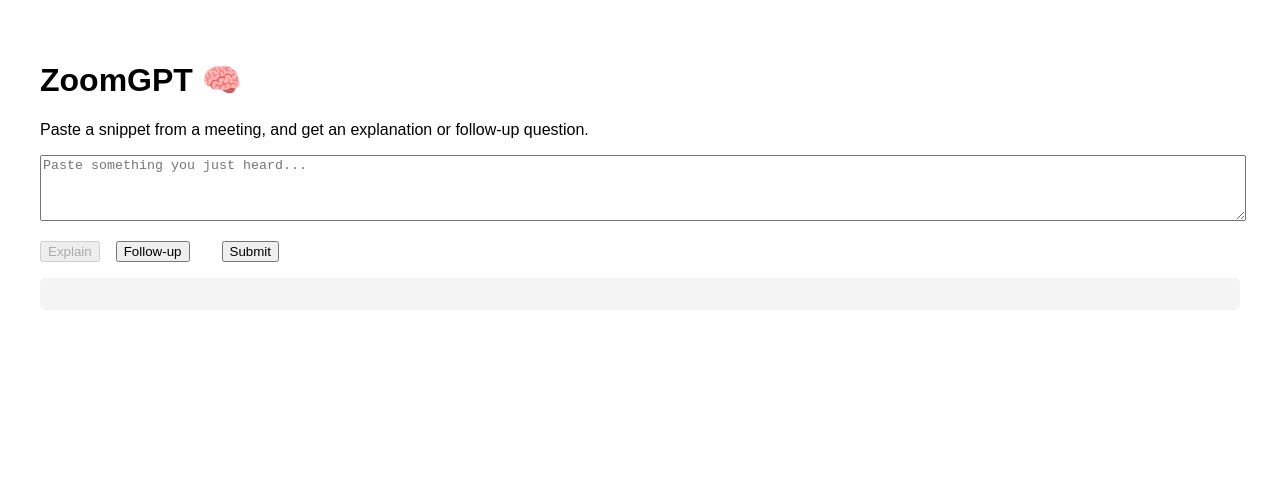
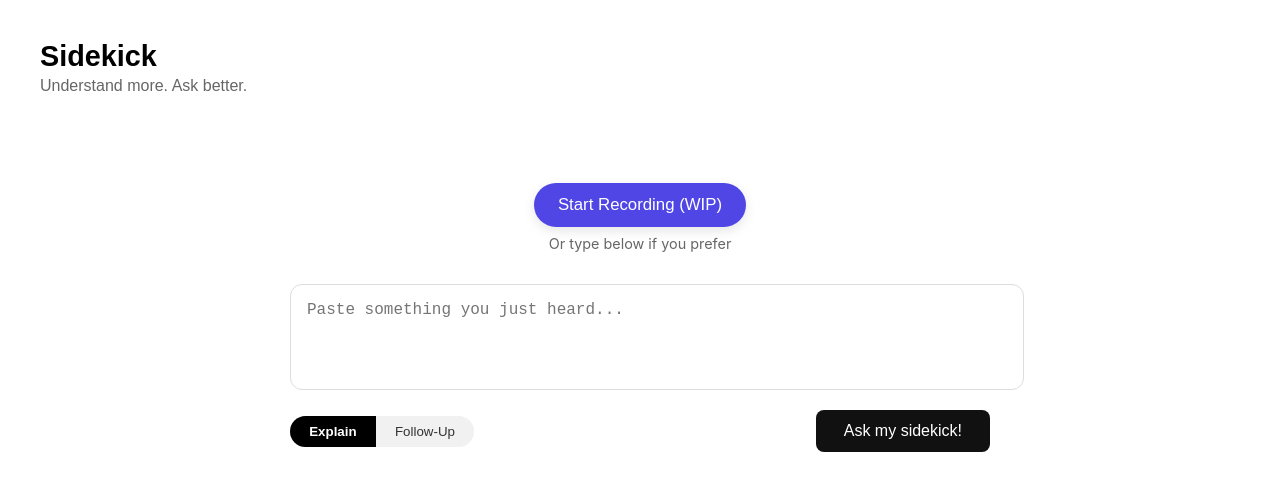
Before and after one commit to aniketm3/sidekick, a Next.js app in the folder frontend/: page / in a window 1280 px wide. Shown: the top 490 px of the page. Built offline with nearby package versions, Linux system fonts and the light colour scheme.

Commit message:
cleaning up UI

```diff
--- a/frontend/components/queryBox.js
+++ b/frontend/components/queryBox.js
@@ -4,41 +4,159 @@ export default function QueryBox() {
   const [input, setInput] = useState("");
   const [mode, setMode] = useState("explain");
   const [response, setResponse] = useState("");
+  const [loading, setLoading] = useState(false);
 
   const handleQuery = async () => {
+    if (!input.trim()) return;
+    setLoading(true);
+    setResponse("");
+
     const res = await fetch("http://localhost:8000/query", {
       method: "POST",
-      headers: {
-        "Content-Type": "application/json",
-      },
+      headers: { "Content-Type": "application/json" },
       body: JSON.stringify({ text: input, mode }),
     });
+
     const data = await res.json();
     setResponse(data.response);
+    setLoading(false);
   };
 
   return (
-    <div>
+    /* Outer container: fill viewport to center content vertically & horizontally */
+    <div
+      style={{
+        width: "100%",
+        // minHeight: "100vh",
+        paddingTop: "6vh",
+        display: "flex",
+        flexDirection: "column",
+        justifyContent: "center",
+        alignItems: "center",
+        fontFamily: "Inter, sans-serif",
+      }}
+    >
+      {/* Inner container: sets max width and padding */}
+      <div
+        style={{
+          width: "100%",
+          maxWidth: "700px",
+          padding: "1.5rem",
+        }}
+      >
+        {/* Recording button + subtext */}
+        <div style={{ textAlign: "center", marginBottom: "2rem" }}>
+          <button
+            style={{
+              padding: "0.75rem 1.5rem",
+              background: "#4f46e5",
+              color: "white",
+              fontSize: "1.05rem",
+              fontWeight: 500,
+              borderRadius: "999px",
+              border: "none",
+              cursor: "pointer",
+              boxShadow: "0 4px 12px rgba(0,0,0,0.1)",
+              transition: "background 0.3s ease",
+            }}
+            onClick={() => alert("Recording not implemented yet")}
+          >
+            Start Recording (WIP)
+          </button>
+          <p style={{ marginTop: "0.5rem", fontSize: "0.9rem", color: "#666" }}>
+            Or type below if you prefer
+          </p>
+        </div>
+
+        {/* Text area for manual input */}
         <textarea
           rows={4}
           placeholder="Paste something you just heard..."
-        style={{ width: "100%", marginBottom: "1rem" }}
+          style={{
+            width: "100%",
+            padding: "1rem",
+            borderRadius: "12px",
+            border: "1px solid #ddd",
+            fontSize: "1rem",
+            resize: "none",
+            marginBottom: "1rem",
+          }}
           value={input}
           onChange={(e) => setInput(e.target.value)}
         />
-      <div style={{ marginBottom: "1rem" }}>
-        <button onClick={() => setMode("explain")} disabled={mode === "explain"}>
-          Explain
+
+        {/* Row with toggle on the left, big submit button on the right */}
+        <div
+          style={{
+            marginBottom: "1rem",
+            display: "flex",
+            alignItems: "center",
+            justifyContent: "space-between",
+          }}
+        >
+          {/* Explain/Follow-Up toggle */}
+          <div
+            style={{
+              display: "inline-flex",
+              background: "#f1f1f1",
+              borderRadius: "999px",
+              overflow: "hidden",
+            }}
+          >
+            {["explain", "followup"].map((m) => (
+              <button
+                key={m}
+                onClick={() => setMode(m)}
+                style={{
+                  padding: "0.5rem 1.2rem",
+                  background: mode === m ? "#000" : "transparent",
+                  color: mode === m ? "white" : "#333",
+                  border: "none",
+                  cursor: "pointer",
+                  fontWeight: mode === m ? "600" : "400",
+                }}
+              >
+                {m === "explain" ? "Explain" : "Follow-Up"}
               </button>
-        <button onClick={() => setMode("followup")} disabled={mode === "followup"} style={{ marginLeft: "1rem" }}>
-          Follow-up
-        </button>
-        <button onClick={handleQuery} style={{ marginLeft: "2rem" }}>
-          Submit
+            ))}
+          </div>
+
+          {/* Submit button */}
+          <button
+            onClick={handleQuery}
+            style={{
+              background: "#111",
+              color: "white",
+              border: "none",
+              padding: "0.75rem 1.75rem",
+              borderRadius: "8px",
+              cursor: "pointer",
+              fontSize: "1rem",
+              fontWeight: 500,
+            }}
+          >
+            Ask my sidekick!
           </button>
         </div>
-      <div style={{ whiteSpace: "pre-wrap", background: "#f4f4f4", padding: "1rem", borderRadius: "5px" }}>
-        {response}
+
+        {/* Response box */}
+        {response && (
+          <div
+            style={{
+              background: "#fafafa",
+              border: "1px solid #e4e4e4",
+              borderRadius: "12px",
+              padding: "1.25rem",
+              fontSize: "1rem",
+              lineHeight: "1.6",
+              color: "#333",
+              whiteSpace: "pre-wrap",
+              minHeight: "80px",
+            }}
+          >
+            {loading ? "⏳ Thinking..." : response}
+          </div>
+        )}
       </div>
     </div>
   );
--- a/frontend/pages/index.js
+++ b/frontend/pages/index.js
@@ -5,11 +5,17 @@ export default function Home() {
   return (
     <div>
       <Head>
-        <title>ZoomGPT</title>
+        <title>Sidekick – Real-time meeting companion</title>
       </Head>
+
       <main style={{ padding: "2rem", fontFamily: "sans-serif" }}>
-        <h1>ZoomGPT 🧠</h1>
-        <p>Paste a snippet from a meeting, and get an explanation or follow-up question.</p>
+        <h1 style={{ fontSize: "1.8rem", fontWeight: "600", margin: 0 }}>
+          Sidekick
+        </h1>
+        <p style={{ fontSize: "1rem", color: "#666", marginTop: "0.25rem" }}>
+          Understand more. Ask better.
+        </p>
+
         <QueryBox />
       </main>
     </div>
```
Lines whose indentation alone changed are shown as unchanged.
